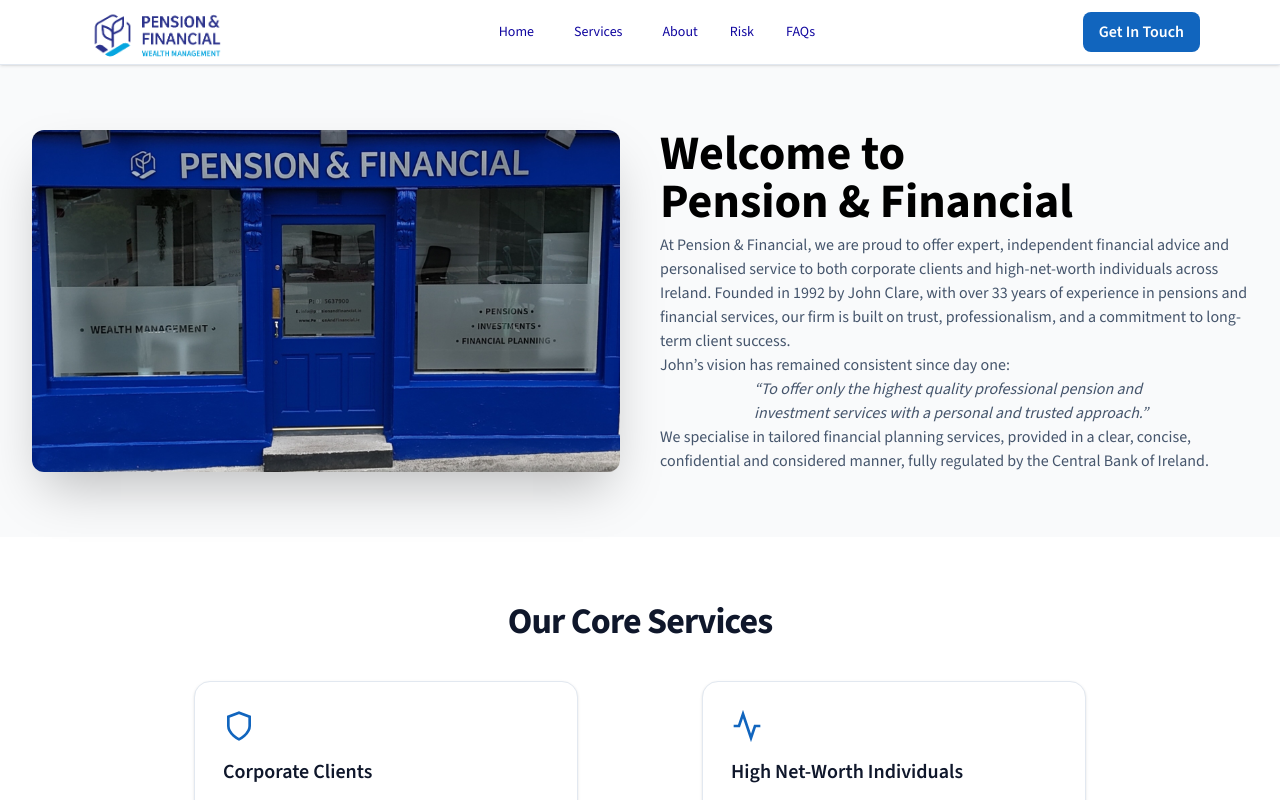
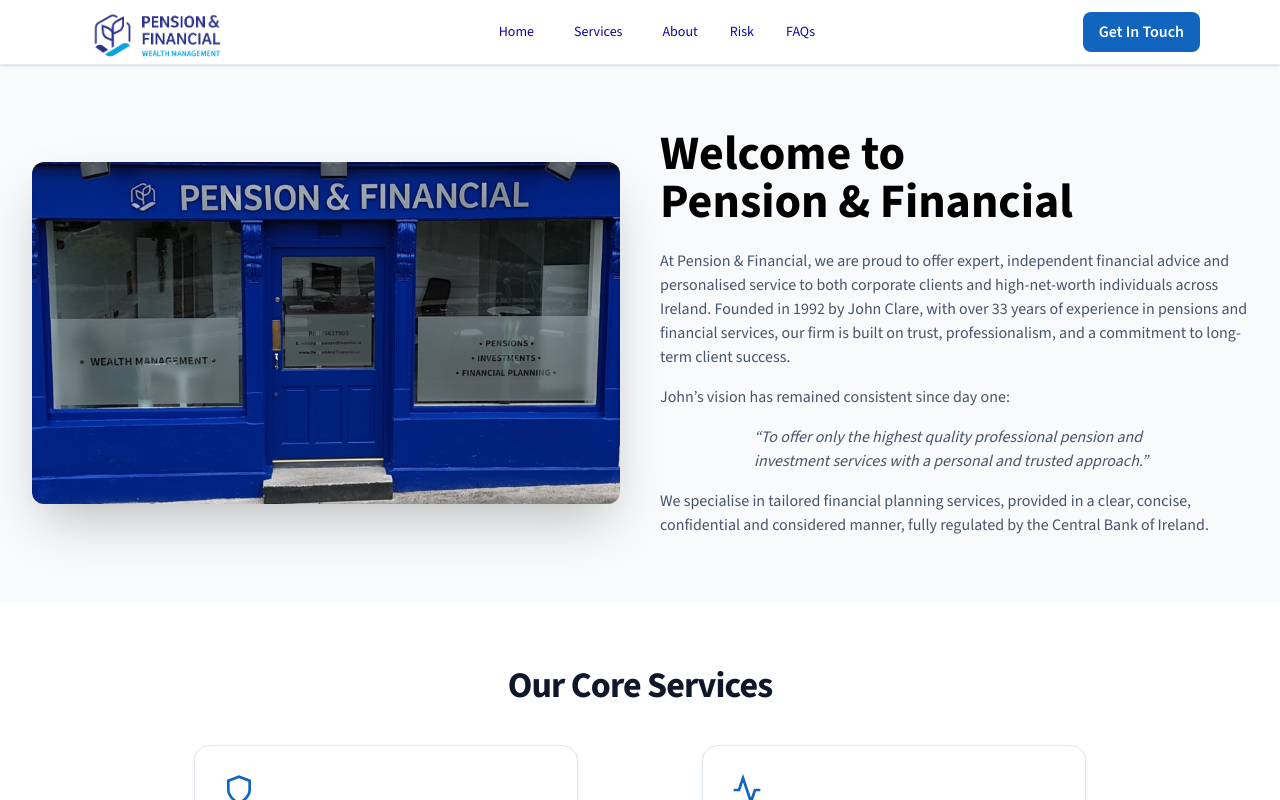
Before and after one commit to hubertkrzem/pension-and-financial, a Next.js app: page / in a window 1280 px wide. Shown: the top 800 px of the page. Built offline with nearby package versions, Linux system fonts and the light colour scheme.

Commit message:
Adjusted spacing for hero content

```diff
--- a/src/components/hero-text-input.tsx
+++ b/src/components/hero-text-input.tsx
@@ -39,7 +39,7 @@ export default function Home({
 
             <div className="pt-2">
               {subtitle.map((line, index) => (
-                    <p key={index}>{line}</p>
+                    <p className="mt-4" key={index}>{line}</p>
               ))}
             </div>
           </div>
```
